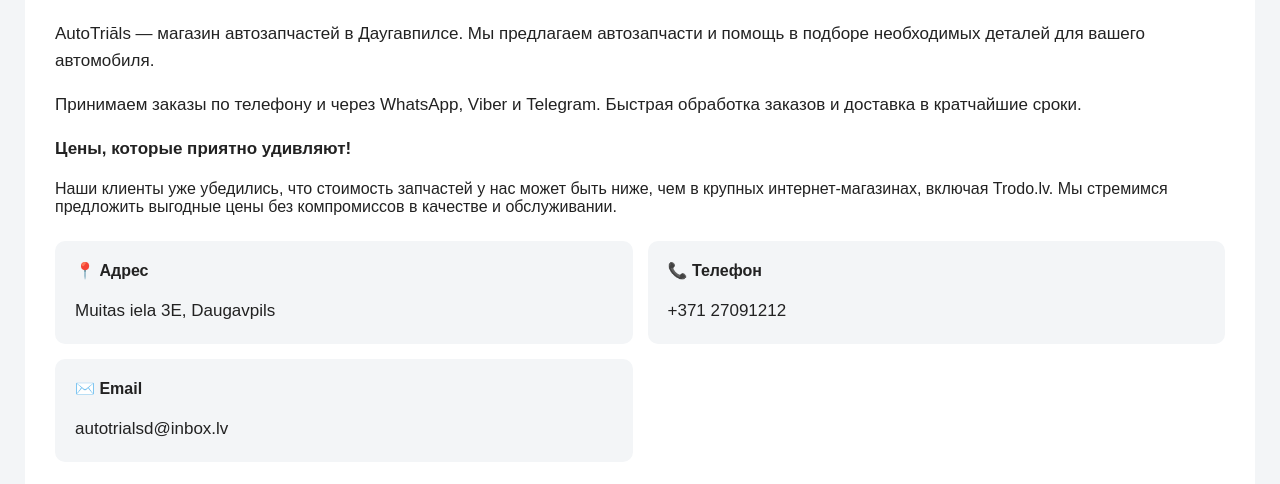
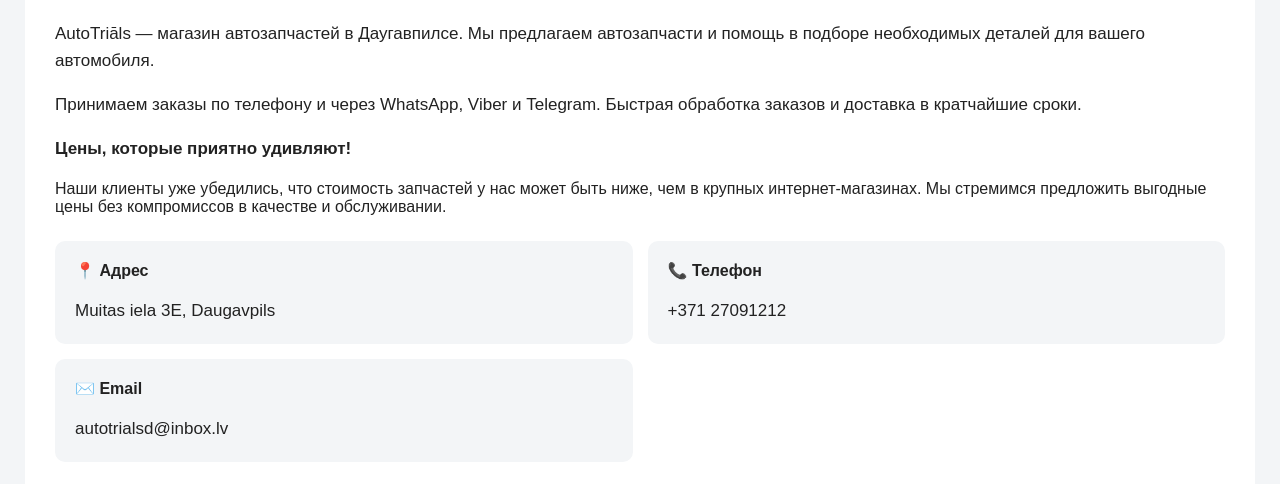
Before and after one commit to autodetalas/autodetalas, a plain HTML site: page index.html in a window 1280 px wide. Shown: the part 292-776 px from the top of the page. Drawn offline with Linux system fonts and the light colour scheme.

Commit message:
Update index.html

```diff
--- a/index.html
+++ b/index.html
@@ -371,7 +371,7 @@ AutoTriāls — магазин автозапчастей в Даугавпил
     data-en="Orders are accepted by phone, WhatsApp, Viber and Telegram. We ensure fast order processing and delivery in the shortest possible time.">
 Принимаем заказы по телефону и через WhatsApp, Viber и Telegram. Быстрая обработка заказов и доставка в кратчайшие сроки.
    <p><strong>Цены, которые приятно удивляют!</strong></p>
-Наши клиенты уже убедились, что стоимость запчастей у нас может быть ниже, чем в крупных интернет-магазинах, включая Trodo.lv. Мы стремимся предложить выгодные цены без компромиссов в качестве и обслуживании.
+Наши клиенты уже убедились, что стоимость запчастей у нас может быть ниже, чем в крупных интернет-магазинах. Мы стремимся предложить выгодные цены без компромиссов в качестве и обслуживании.
 </p>
 
 <!-- CONTACTS -->
```
